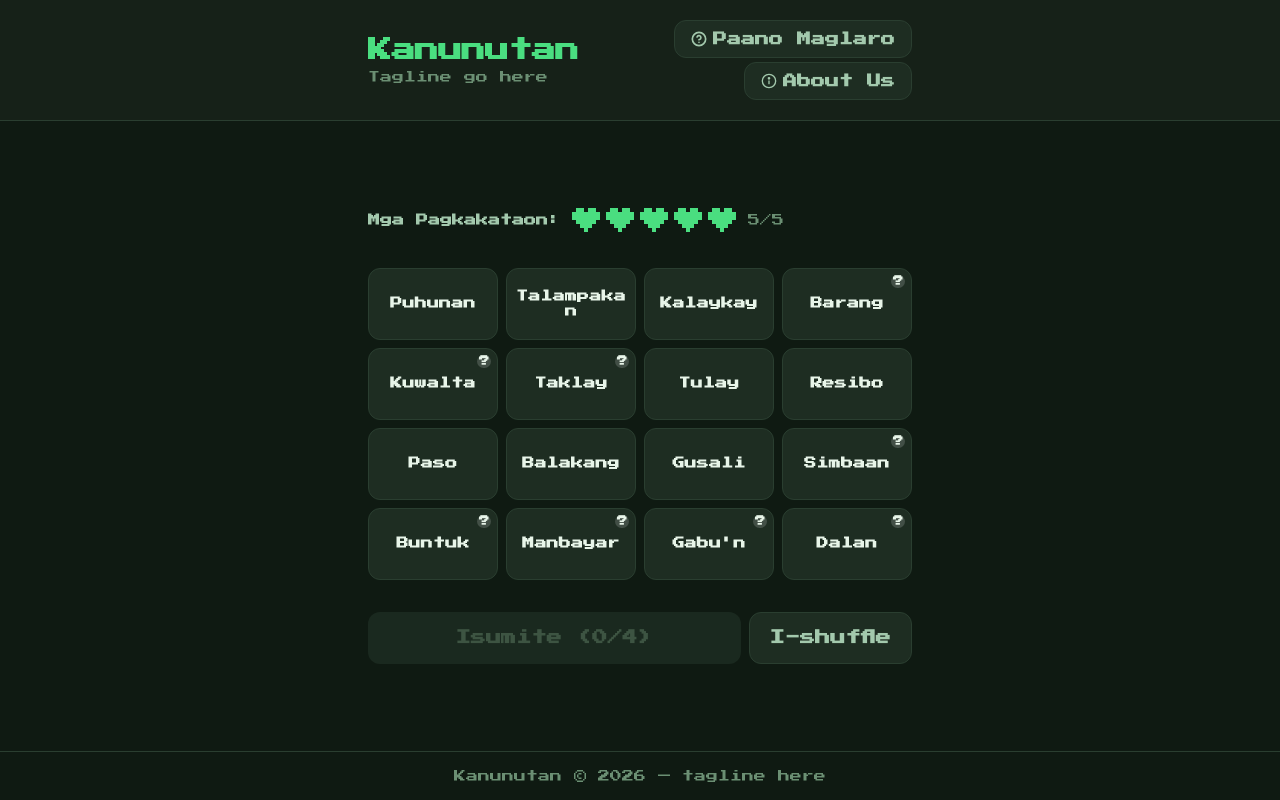
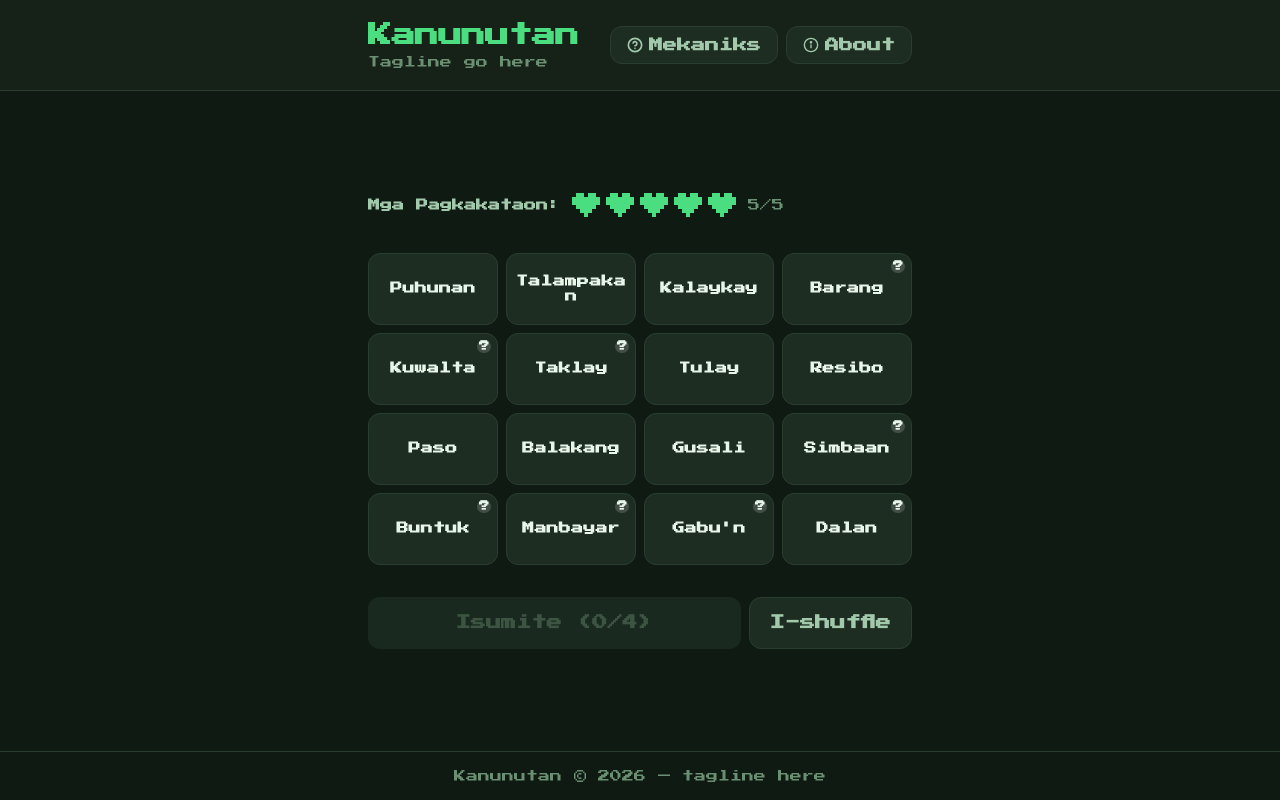
Before and after one commit to Lieralone/practice, a Next.js app: page / in a window 1280 px wide. Built offline with nearby package versions, Linux system fonts and the light colour scheme.

Commit message:
Update header.tsx

```diff
--- a/components/header.tsx
+++ b/components/header.tsx
@@ -18,7 +18,7 @@ export default function Header() {
         </Link>
 
         {/* nav */}
-        <nav className="flex flex-col items-end flex-shrink-0 gap-1">
+        <nav className="flex items-center flex-shrink-0 gap-2">
           <Link
             href="/paano-maglaro"
             className="inline-flex items-center gap-1 sm:gap-1.5 px-2.5 sm:px-4 py-1.5 sm:py-2 rounded-md border border-[var(--border-default)] bg-[var(--bg-tertiary)] text-[var(--text-secondary)] text-xs sm:text-sm font-semibold no-underline transition-colors duration-150 hover:border-[var(--green-primary)] hover:text-[var(--green-primary)]"
@@ -40,7 +40,7 @@ export default function Header() {
               <line x1="12" y1="17" x2="12.01" y2="17" />
             </svg>
             {/* hide label on very small screens, show icon only */}
-            <span className="hidden sm:inline">Paano Maglaro</span>
+            <span className="hidden sm:inline">Mekaniks</span>
           </Link>
 
           <Link
@@ -62,7 +62,7 @@ export default function Header() {
               <line x1="12" y1="16" x2="12" y2="12" />
               <circle cx="12" cy="8" r="1" />
             </svg>
-            <span>About Us</span>
+            <span className="hidden sm:inline">About</span>
           </Link>
         </nav>
       </div>
```
